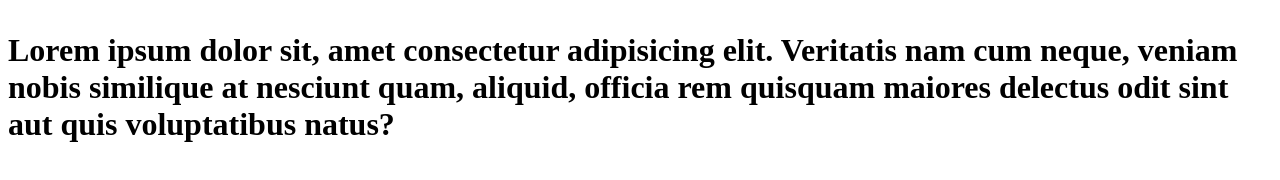
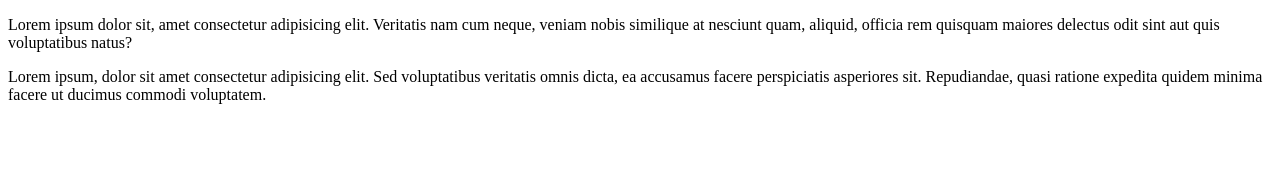
Before and after one commit to itsmaicsss/VS-Code, a plain HTML site: page index.html in a window 1280 px wide. Drawn offline with Linux system fonts and the light colour scheme.

Commit message:
people change

```diff
--- a/index.html
+++ b/index.html
@@ -7,10 +7,11 @@
     <title>Document</title>
 </head>
 <body>
+
     <div>
-        <h1>
-            <p>Lorem ipsum dolor sit, amet consectetur adipisicing elit. Veritatis nam cum neque, veniam nobis similique at nesciunt quam, aliquid, officia rem quisquam maiores delectus odit sint aut quis voluptatibus natus?</p>
-        </h1>
+        <p>Lorem ipsum dolor sit, amet consectetur adipisicing elit. Veritatis nam cum neque, veniam nobis similique at nesciunt quam, aliquid, officia rem quisquam maiores delectus odit sint aut quis voluptatibus natus?</p>
+        <p>Lorem ipsum, dolor sit amet consectetur adipisicing elit. Sed voluptatibus veritatis omnis dicta, ea accusamus facere perspiciatis asperiores sit. Repudiandae, quasi ratione expedita quidem minima facere ut ducimus commodi voluptatem.</p>
     </div>
+
 </body>
 </html>
```
